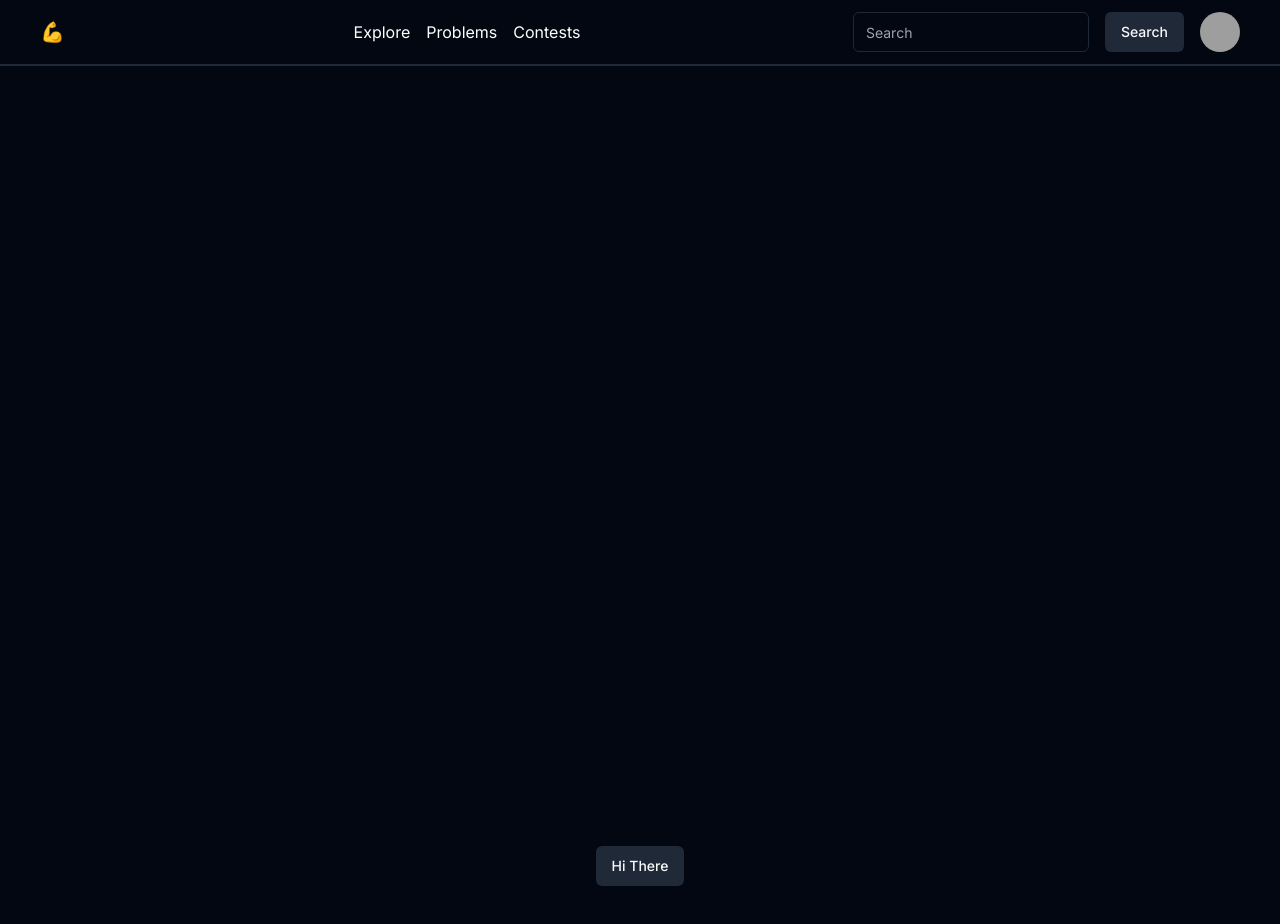
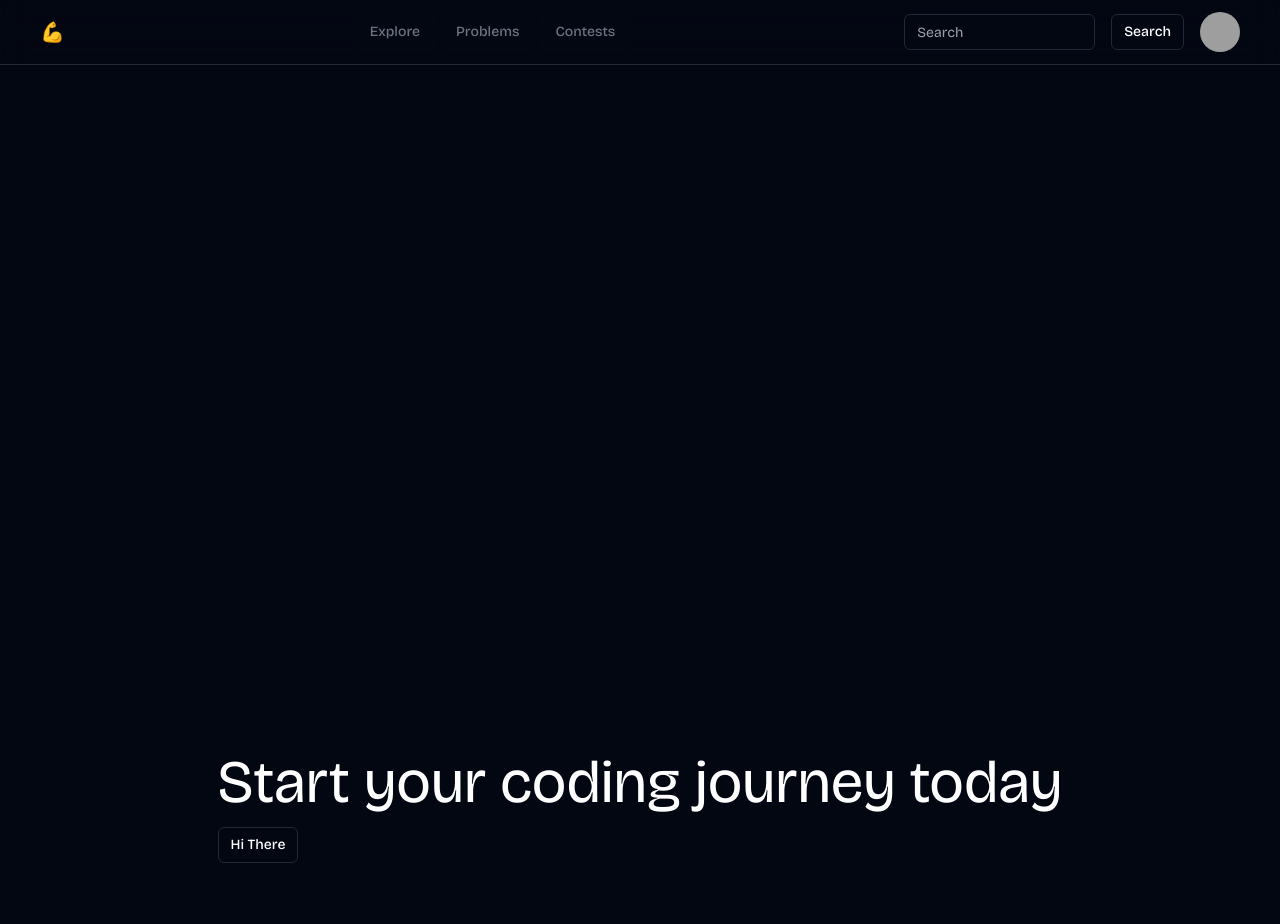
Before and after one commit to Kartik1110/codechamp, a Next.js app: page / in a window 1280 px wide. Shown: the top 924 px of the page. Built offline with nearby package versions, Linux system fonts and the light colour scheme; grey boxes are pictures that could not be loaded.

Commit message:
feat: added navigation menu, minor ui fixes

```diff
--- a/package.json
+++ b/package.json
@@ -10,11 +10,13 @@
   },
   "dependencies": {
     "@radix-ui/react-avatar": "^1.0.4",
+    "@radix-ui/react-navigation-menu": "^1.1.4",
     "@radix-ui/react-slot": "^1.0.2",
     "class-variance-authority": "^0.7.0",
     "clsx": "^2.1.0",
     "lucide-react": "^0.372.0",
     "next": "14.2.2",
+    "next-themes": "^0.3.0",
     "notion-client": "^6.16.0",
     "react": "^18",
     "react-dom": "^18",
--- a/src/app/layout.tsx
+++ b/src/app/layout.tsx
@@ -1,5 +1,6 @@
 import type { Metadata } from "next";
-import { Inter as FontSans } from "next/font/google"
+import { ThemeProvider } from "@/components/theme-provider"
+import { Bricolage_Grotesque as FontSans } from "next/font/google"
 import "./globals.css";
 import { cn } from "@/lib/utils"
 import Navbar from "@/components/Navbar";
@@ -24,13 +25,20 @@
     <html lang="en">
       <body
         className={cn(
-          "dark min-h-screen bg-background font-sans antialiased",
+          "min-h-screen bg-background font-sans antialiased",
           fontSans.variable
         )}
       >
-        <Navbar />
-        {children}
-        <Footer />
+        <ThemeProvider
+          attribute="class"
+          defaultTheme="dark"
+          enableSystem
+          disableTransitionOnChange
+        >
+          <Navbar />
+          {children}
+          <Footer />
+        </ThemeProvider>
       </body>
     </html>
   );
--- a/src/app/page.tsx
+++ b/src/app/page.tsx
@@ -3,7 +3,11 @@
 export default function Home() {
   return (
     <div className="w-full h-[200vh] flex justify-center items-center">
-      <Button variant="secondary">Hi There</Button>
+      <div className="flex flex-col">
+        <h1 className="text-[60px] grid-cols-1">Start your coding journey today</h1>
+
+        <Button variant={"outline"} className="w-max">Hi There</Button>
+      </div>
     </div>
   );
 }
--- a/src/app/problem/[id]/page.tsx
+++ b/src/app/problem/[id]/page.tsx
@@ -4,10 +4,10 @@
 export default function Page({ params }: { params: { slug: string } }) {
     return (
         <div>
-            <div className="w-full flex justify-between items-center my-5 px-5">
+            <div className="mt-20 w-full flex justify-between items-center my-5 px-5">
                 <Button variant="secondary">📝 Problems List</Button>
                 <div className="space-x-5">
-                    <Button variant="secondary">► Run</Button>
+                    <Button variant="outline">► Run</Button>
                     <Button variant="secondary">Submit</Button>
                 </div>
             </div>
--- a/src/components/CodeSection.tsx
+++ b/src/components/CodeSection.tsx
@@ -18,7 +18,7 @@
         <>
             <ResizablePanelGroup
                 direction="horizontal"
-                className="rounded-lg border"
+                className="rounded-lg border border-gray-800"
             >
                 <ResizablePanel className="overflow-y-scroll" defaultSize={50}>
                     <div className="h-full p-5 overflow-y-auto">
--- a/src/components/Footer.tsx
+++ b/src/components/Footer.tsx
@@ -4,10 +4,10 @@
 
 export default function Footer() {
     return (
-        <footer className="flex flex-col justify-center items-center p-10 text-primary  border-t-2 border-gray-800">
+        <footer className="flex flex-col justify-center items-center p-10 text-primary  border-t border-gray-800">
             <div className='flex flex-col justify-center items-center pb-10'>
                 <h1 className='text-3xl'>💪</h1>
-                <p className="font-bold pt-5">
+                <p className="font-bold text-3xl pt-5">
                     {SITE_CONFIG.name}
                 </p>
                 <p>{SITE_CONFIG.description}</p>
--- a/src/components/Navbar.tsx
+++ b/src/components/Navbar.tsx
@@ -1,26 +1,22 @@
 import React from 'react'
+import Link from 'next/link'
 import { Button } from './ui/button'
 import { Input } from './ui/input'
-import Link from 'next/link'
 import { Avatar, AvatarFallback, AvatarImage } from './ui/avatar'
-import { SITE_CONFIG } from '@/config/site'
+import Navsection from './Navsection'
 
 export default function Navbar() {
     return (
-        <nav className="top-0 left-0 right-0 z-10 flex justify-between items-center p-3 px-10 bg-transparent border-b-2 border-gray-800">
+        <nav className="fixed top-0 left-0 right-0 z-10 flex justify-between items-center p-3 px-10  backdrop-filter backdrop-blur-lg bg-opacity-30 border-b border-gray-800">
             <div className="flex items-center">
                 <Link href="/" className="text-xl font-bold text-blue-500 mr-4">💪</Link>
             </div>
             <div>
-                <ul className="hidden md:flex space-x-4">
-                    {SITE_CONFIG.navItems.map((item) => (
-                        <Link key={item.href} href={item.href} className="text-white">{item.label}</Link>
-                    ))}
-                </ul>
+                <Navsection />
             </div>
             <div className="flex items-center space-x-4">
                 <Input type="text" placeholder="Search" className='text-white' />
-                <Button variant="secondary">Search</Button>
+                <Button variant="outline">Search</Button>
                 <Link href="/profile">
                     <Avatar>
                         <AvatarImage src="https://github.com/shadcn.png" />
--- /dev/null
+++ b/src/components/Navsection.tsx
@@ -0,0 +1,30 @@
+"use client"
+import Link from "next/link"
+import {
+    NavigationMenu,
+    NavigationMenuItem,
+    NavigationMenuLink,
+    NavigationMenuList,
+    navigationMenuTriggerStyle,
+} from "@/components/ui/navigation-menu"
+import { SITE_CONFIG } from '@/config/site'
+import { usePathname } from "next/navigation"
+
+export default function Navsection() {
+    const pathname = usePathname()
+    return (
+        <NavigationMenu>
+            <NavigationMenuList>
+                {SITE_CONFIG.navItems.map(({ href, label }) => (
+                    <NavigationMenuItem key={href} className={`${pathname === href ? "text-primary": "text-gray-500"}`}>
+                        <Link href={href} legacyBehavior passHref>
+                            <NavigationMenuLink className={navigationMenuTriggerStyle()}>
+                                {label}
+                            </NavigationMenuLink>
+                        </Link>
+                    </NavigationMenuItem>
+                ))}
+            </NavigationMenuList>
+        </NavigationMenu>
+    )
+}
--- /dev/null
+++ b/src/components/theme-provider.tsx
@@ -0,0 +1,9 @@
+"use client"
+
+import * as React from "react"
+import { ThemeProvider as NextThemesProvider } from "next-themes"
+import { type ThemeProviderProps } from "next-themes/dist/types"
+
+export function ThemeProvider({ children, ...props }: ThemeProviderProps) {
+  return <NextThemesProvider {...props}>{children}</NextThemesProvider>
+}
--- a/src/components/ui/button.tsx
+++ b/src/components/ui/button.tsx
@@ -28,7 +28,7 @@
     },
     defaultVariants: {
       variant: "default",
-      size: "default",
+      size: "sm",
     },
   }
 )
--- a/src/components/ui/input.tsx
+++ b/src/components/ui/input.tsx
@@ -11,7 +11,7 @@
       <input
         type={type}
         className={cn(
-          "flex h-10 w-full rounded-md border border-input bg-background px-3 py-2 text-sm ring-offset-background file:border-0 file:bg-transparent file:text-sm file:font-medium placeholder:text-muted-foreground focus-visible:outline-none focus-visible:ring-2 focus-visible:ring-ring focus-visible:ring-offset-2 disabled:cursor-not-allowed disabled:opacity-50",
+          "flex h-9 w-full rounded-md border border-input bg-background px-3 py-2 text-sm ring-offset-background file:border-0 file:bg-transparent file:text-sm file:font-medium placeholder:text-muted-foreground focus-visible:outline-none focus-visible:ring-2 focus-visible:ring-ring focus-visible:ring-offset-2 disabled:cursor-not-allowed disabled:opacity-50",
           className
         )}
         ref={ref}
--- /dev/null
+++ b/src/components/ui/navigation-menu.tsx
@@ -0,0 +1,128 @@
+import * as React from "react"
+import * as NavigationMenuPrimitive from "@radix-ui/react-navigation-menu"
+import { cva } from "class-variance-authority"
+import { ChevronDown } from "lucide-react"
+
+import { cn } from "@/lib/utils"
+
+const NavigationMenu = React.forwardRef<
+  React.ElementRef<typeof NavigationMenuPrimitive.Root>,
+  React.ComponentPropsWithoutRef<typeof NavigationMenuPrimitive.Root>
+>(({ className, children, ...props }, ref) => (
+  <NavigationMenuPrimitive.Root
+    ref={ref}
+    className={cn(
+      "relative z-10 flex max-w-max flex-1 items-center justify-center",
+      className
+    )}
+    {...props}
+  >
+    {children}
+    <NavigationMenuViewport />
+  </NavigationMenuPrimitive.Root>
+))
+NavigationMenu.displayName = NavigationMenuPrimitive.Root.displayName
+
+const NavigationMenuList = React.forwardRef<
+  React.ElementRef<typeof NavigationMenuPrimitive.List>,
+  React.ComponentPropsWithoutRef<typeof NavigationMenuPrimitive.List>
+>(({ className, ...props }, ref) => (
+  <NavigationMenuPrimitive.List
+    ref={ref}
+    className={cn(
+      "group flex flex-1 list-none items-center justify-center space-x-1",
+      className
+    )}
+    {...props}
+  />
+))
+NavigationMenuList.displayName = NavigationMenuPrimitive.List.displayName
+
+const NavigationMenuItem = NavigationMenuPrimitive.Item
+
+const navigationMenuTriggerStyle = cva(
+  "group inline-flex h-10 w-max items-center justify-center rounded-md bg-background px-4 py-2 text-sm font-medium transition-colors hover:bg-accent hover:text-accent-foreground focus:bg-accent focus:text-accent-foreground focus:outline-none disabled:pointer-events-none disabled:opacity-50 data-[active]:bg-accent/50 data-[state=open]:bg-accent/50"
+)
+
+const NavigationMenuTrigger = React.forwardRef<
+  React.ElementRef<typeof NavigationMenuPrimitive.Trigger>,
+  React.ComponentPropsWithoutRef<typeof NavigationMenuPrimitive.Trigger>
+>(({ className, children, ...props }, ref) => (
+  <NavigationMenuPrimitive.Trigger
+    ref={ref}
+    className={cn(navigationMenuTriggerStyle(), "group", className)}
+    {...props}
+  >
+    {children}{" "}
+    <ChevronDown
+      className="relative top-[1px] ml-1 h-3 w-3 transition duration-200 group-data-[state=open]:rotate-180"
+      aria-hidden="true"
+    />
+  </NavigationMenuPrimitive.Trigger>
+))
+NavigationMenuTrigger.displayName = NavigationMenuPrimitive.Trigger.displayName
+
+const NavigationMenuContent = React.forwardRef<
+  React.ElementRef<typeof NavigationMenuPrimitive.Content>,
+  React.ComponentPropsWithoutRef<typeof NavigationMenuPrimitive.Content>
+>(({ className, ...props }, ref) => (
+  <NavigationMenuPrimitive.Content
+    ref={ref}
+    className={cn(
+      "left-0 top-0 w-full data-[motion^=from-]:animate-in data-[motion^=to-]:animate-out data-[motion^=from-]:fade-in data-[motion^=to-]:fade-out data-[motion=from-end]:slide-in-from-right-52 data-[motion=from-start]:slide-in-from-left-52 data-[motion=to-end]:slide-out-to-right-52 data-[motion=to-start]:slide-out-to-left-52 md:absolute md:w-auto ",
+      className
+    )}
+    {...props}
+  />
+))
+NavigationMenuContent.displayName = NavigationMenuPrimitive.Content.displayName
+
+const NavigationMenuLink = NavigationMenuPrimitive.Link
+
+const NavigationMenuViewport = React.forwardRef<
+  React.ElementRef<typeof NavigationMenuPrimitive.Viewport>,
+  React.ComponentPropsWithoutRef<typeof NavigationMenuPrimitive.Viewport>
+>(({ className, ...props }, ref) => (
+  <div className={cn("absolute left-0 top-full flex justify-center")}>
+    <NavigationMenuPrimitive.Viewport
+      className={cn(
+        "origin-top-center relative mt-1.5 h-[var(--radix-navigation-menu-viewport-height)] w-full overflow-hidden rounded-md border bg-popover text-popover-foreground shadow-lg data-[state=open]:animate-in data-[state=closed]:animate-out data-[state=closed]:zoom-out-95 data-[state=open]:zoom-in-90 md:w-[var(--radix-navigation-menu-viewport-width)]",
+        className
+      )}
+      ref={ref}
+      {...props}
+    />
+  </div>
+))
+NavigationMenuViewport.displayName =
+  NavigationMenuPrimitive.Viewport.displayName
+
+const NavigationMenuIndicator = React.forwardRef<
+  React.ElementRef<typeof NavigationMenuPrimitive.Indicator>,
+  React.ComponentPropsWithoutRef<typeof NavigationMenuPrimitive.Indicator>
+>(({ className, ...props }, ref) => (
+  <NavigationMenuPrimitive.Indicator
+    ref={ref}
+    className={cn(
+      "top-full z-[1] flex h-1.5 items-end justify-center overflow-hidden data-[state=visible]:animate-in data-[state=hidden]:animate-out data-[state=hidden]:fade-out data-[state=visible]:fade-in",
+      className
+    )}
+    {...props}
+  >
+    <div className="relative top-[60%] h-2 w-2 rotate-45 rounded-tl-sm bg-border shadow-md" />
+  </NavigationMenuPrimitive.Indicator>
+))
+NavigationMenuIndicator.displayName =
+  NavigationMenuPrimitive.Indicator.displayName
+
+export {
+  navigationMenuTriggerStyle,
+  NavigationMenu,
+  NavigationMenuList,
+  NavigationMenuItem,
+  NavigationMenuContent,
+  NavigationMenuTrigger,
+  NavigationMenuLink,
+  NavigationMenuIndicator,
+  NavigationMenuViewport,
+}
```
Also changed, not shown: 1 other file (tests, documents, lock files or other folders).
